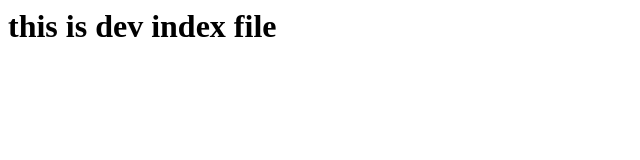
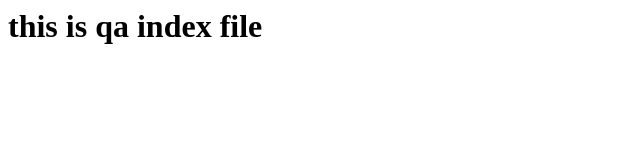
Before and after one commit to Shubham30496/repo2, a plain HTML site: page index.html in a window 1280 px wide. Shown: the whole page, without its empty margins (0-640 px from the left). Drawn offline with Linux system fonts and the light colour scheme.

Commit message:
this is qa index

```diff
--- a/index.html
+++ b/index.html
@@ -1 +1 @@
-<h1>this is dev index file</h1>
+<h1>this is qa index file </h1>
```
